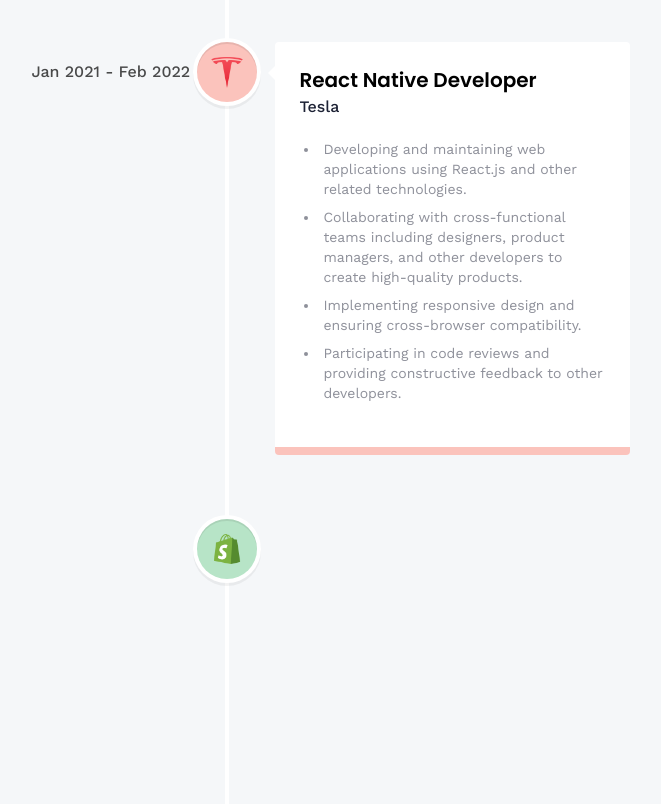
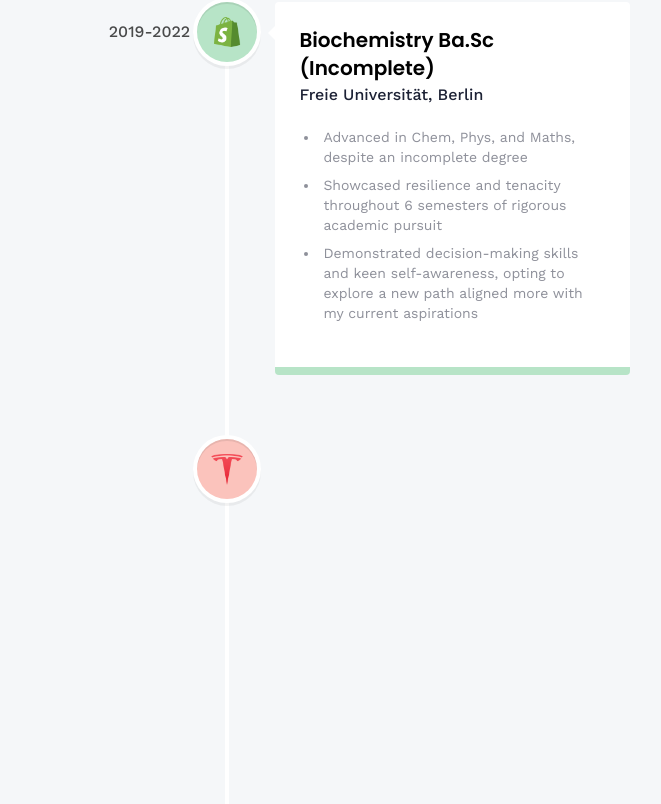
Before and after one commit to zoems/3d_portfolio, a React (Vite) app: page /about in a window 1280 px wide. Shown: the part 1416-2220 px from the top of the page, without its empty margins (413-1074 px from the left). Built offline with nearby package versions, Linux system fonts and the light colour scheme.

Commit message:
contents + sound

```diff
--- a/src/constants/index.js
+++ b/src/constants/index.js
@@ -101,55 +101,53 @@ export const skills = [
 
   export const experiences = [
     {
-        title: "Freelance",
-        company_name: "Starbucks",
-        icon: starbucks,
-        iconBg: "#accbe1",
-        date: "March 2020 - April 2021",
+        title: "Camp Counsellor / Teacher",
+        company_name: "GLS - German Language School",
+        icon: shopify,
+        iconBg: "#b7e4c7",
+        date: "Jun 2018 - Jul 2018",
         points: [
-            "Developing and maintaining web applications using React.js and other related technologies.",
-            "Collaborating with cross-functional teams including designers, product managers, and other developers to create high-quality products.",
-            "Implementing responsive design and ensuring cross-browser compatibility.",
-            "Participating in code reviews and providing constructive feedback to other developers.",
+          "Supervised a group of 50 students aged 12-15 within a collaborative team setting",
+          "Adapted to assume whichever role was needed on short notice",
+          "Served as a guide, providing city tours and navigating public transportation with large groups of students",
+          "Developed and organized activities while effectively managing budget and expectations",
         ],
       },
       {
-        title: "React Native Developer",
-        company_name: "Tesla",
-        icon: tesla,
-        iconBg: "#fbc3bc",
-        date: "Jan 2021 - Feb 2022",
+          title: "Biochemistry Ba.Sc (Incomplete)",
+          company_name: "Freie Universität, Berlin",
+          icon: shopify,
+          iconBg: "#b7e4c7",
+          date: "2019-2022",
           points: [
-            "Developing and maintaining web applications using React.js and other related technologies.",
-            "Collaborating with cross-functional teams including designers, product managers, and other developers to create high-quality products.",
-            "Implementing responsive design and ensuring cross-browser compatibility.",
-            "Participating in code reviews and providing constructive feedback to other developers.",
+            "Advanced in Chem, Phys, and Maths, despite an incomplete degree",
+            "Showcased resilience and tenacity throughout 6 semesters of rigorous academic pursuit",
+            "Demonstrated decision-making skills and keen self-awareness, opting to explore a new path aligned more with my current aspirations",
           ],
       },
       {
-        title: "Web Developer",
-        company_name: "Shopify",
-        icon: shopify,
-        iconBg: "#b7e4c7",
-        date: "Jan 2022 - Jan 2023",
+        title: "Store Lead",
+        company_name: "St Oberholz Coworking and Cafe",
+        icon: tesla,
+        iconBg: "#fbc3bc",
+        date: "Jan 2021 - Oct 2023",
         points: [
-            "Developing and maintaining web applications using React.js and other related technologies.",
-            "Collaborating with cross-functional teams including designers, product managers, and other developers to create high-quality products.",
-            "Implementing responsive design and ensuring cross-browser compatibility.",
-            "Participating in code reviews and providing constructive feedback to other developers.",
+          "Colaborated on the development of a company-wide barista training program",
+          "Managed staff shift schedules of circa 2 employees across three different locations",
+          "Initiated and oversaw significant conceptual changes within the coworking space and cafe enhancing operational efficiency",
+          "Executed human resources responsibilities within the managerial capacity",
         ],
       },
       {
-        title: "Full stack Developer",
-        company_name: "Meta",
-        icon: meta,
-        iconBg: "#a2d2ff",
-        date: "Jan 2023 - Present",
+        title: "Full-Stack Web Developer",
+        company_name: "Freelance",
+        icon: starbucks,
+        iconBg: "#accbe1",
+        date: "Feb 2024 - Present",
         points: [
-            "Developing and maintaining web applications using React.js and other related technologies.",
-            "Collaborating with cross-functional teams including designers, product managers, and other developers to create high-quality products.",
-            "Implementing responsive design and ensuring cross-browser compatibility.",
-            "Participating in code reviews and providing constructive feedback to other developers.",
+            "Creating responsive web design using Figma.",
+            "GitHub for version control.",
+            "Deploying websites on Heroku and managing media with Cloudinary.",
         ],
       },
   ];
@@ -163,12 +161,12 @@ export const socialLinks = [
     {
         name: 'GitHub',
         iconUrl: github,
-        link: 'https://github.com/YourGitHubUsername',
+        link: 'https://github.com/zoems',
     },
     {
         name: 'LinkedIn',
         iconUrl: linkedin,
-        link: 'https://www.linkedin.com/in/YourLinkedInUsername',
+        link: 'https://www.linkedin.com/in/zoe-mawby-smart',
     }
 ];
 
@@ -176,43 +174,38 @@ export const projects = [
     {
         iconUrl: pricewise,
         theme: 'btn-back-red',
-        name: 'Amazon Price Tracker',
+        name: 'Portfolio Website',
         description: 'Developed a web application that tracks and notifies users of price changes for products on Amazon, helping users find the best deals.',
-        link: 'https://github.com/adrianhajdin/pricewise',
+        link: 'https://github.com/zoems/3d-portfolio',
     },
     {
         iconUrl: threads,
         theme: 'btn-back-green',
-        name: 'Full Stack Threads Clone',
-        description: 'Created a full-stack replica of the popular discussion platform "Threads," enabling users to post and engage in threaded conversations.',
-        link: 'https://github.com/adrianhajdin/threads',
-    },
-    {
-        iconUrl: car,
-        theme: 'btn-back-blue',
-        name: 'Car Finding App',
-        description: 'Designed and built a mobile app for finding and comparing cars on the market, streamlining the car-buying process.',
-        link: 'https://github.com/adrianhajdin/project_next13_car_showcase',
+        name: 'SkillSwap',
+        description: 'From concept to product in 2 weeks! SkillShare is a Rails 7 Web app where users can share their knowledge and materials with other peers to reduce the threshold for starting new hobbies. Match to swap your skills. Implemented swiping functionality both frontend with JavaScript and backend with Ruby',
+        link: 'https://github.com/IratxeGarrido/skill-swap',
     },
     {
         iconUrl: snapgram,
         theme: 'btn-back-pink',
-        name: 'Full Stack Instagram Clone',
-        description: 'Built a complete clone of Instagram, allowing users to share photos and connect with friends in a familiar social media environment.',
-        link: 'https://github.com/adrianhajdin/social_media_app',
+        name: 'Warm and Furries',
+        description: "From concept to product in 1 week! A Web app featuring user-friendly booking and rental processes for pets on both the main page and map view. Made with Ruby on Rails 7 Devise Js.. and more. Features a user Dashboard for members' bookings and offers.",
+        link: 'https://github.com/zoems/warmandfurries',
     },
     {
         iconUrl: estate,
         theme: 'btn-back-black',
-        name: 'Real-Estate Application',
+        name: 'SmartAqua',
         description: 'Developed a web application for real estate listings, facilitating property searches and connecting buyers with sellers.',
-        link: 'https://github.com/adrianhajdin/projects_realestate',
+        link: 'https://github.com/zoems/smartaqua',
     },
         {
-        iconUrl: summiz,
-        theme: 'btn-back-yellow',
-        name: 'AI Summarizer Application',
-        description: 'App that leverages AI to automatically generate concise & informative summaries from lengthy text content, or blogs.',
-        link: 'https://github.com/adrianhajdin/project_ai_summarizer',
-    }
+        iconUrl: estate,
+        theme: 'btn-back-black',
+        name: 'Tart Twins Online Store',
+        description: 'Developed a web application for real estate listings, facilitating property searches and connecting buyers with sellers.',
+        link: 'https://github.com/zoems/tart-twins',
+    },
+
+
 ];
--- a/src/models/Sky.jsx
+++ b/src/models/Sky.jsx
@@ -11,7 +11,6 @@ export function Sky({ isRotating }) {
   useFrame((_, delta) => {
     if (isRotating) {
       skyRef.current.rotation.y += 0.15 * delta;
-      rotationSpeed.current =0.0125;
     }
   });
 
--- a/src/pages/Welcome.jsx
+++ b/src/pages/Welcome.jsx
@@ -8,9 +8,29 @@ import Bird from '../models/Bird';
 import Plane  from '../models/Plane';
 import HomeInfo from '../components/HomeInfo';
 
+import sakura from "../assets/sakura.mp3";
+import { soundon, soundoff } from '../assets/icons';
+
 const Welcome = () => {
+  const audioRef = useRef(new Audio(sakura));
+  const [isPlayingMusic, setIsPlayingMusic] = useState(false)
+  audioRef.current.volume = 0.4;
+  audioRef.current.loop = true;
+
   const [ isRotating, setIsRotating ] = useState(false)
   const [currentStage, setCurrentStage] = useState(1)
+
+  useEffect(() => {
+    if(isPlayingMusic) {
+      audioRef.current.play();
+    }
+
+    return () => {
+      audioRef.current.pause();
+    }
+  }, [isPlayingMusic])
+
+
 
   const adjustIslandForScreenSize = () => {
     let screenScale = null; // screenscale not defined
@@ -76,6 +96,13 @@ const Welcome = () => {
         </Suspense>
 
       </Canvas>
+      <div className='absolute bottom-2 left-2'>
+        <img src={!isPlayingMusic ? soundoff : soundon}
+          alt='sound on/off'
+          className='w-10 h-10 cursor-pointer object-contain'
+          onClick={() => setIsPlayingMusic(!isPlayingMusic)}
+        />
+      </div>
     </section>
   )
 }
```
Lines whose indentation alone changed are shown as unchanged.
